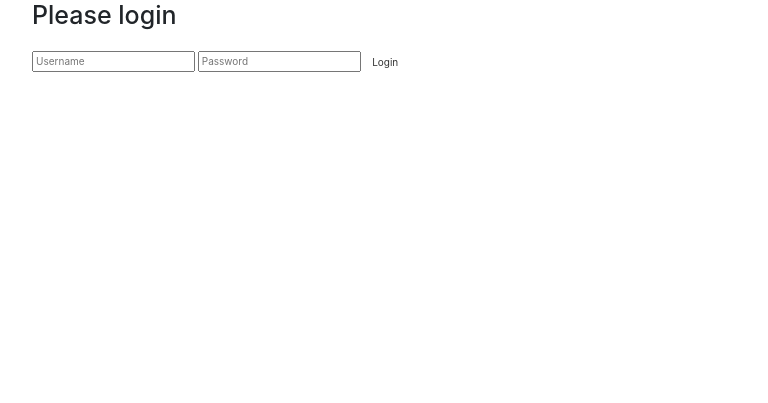
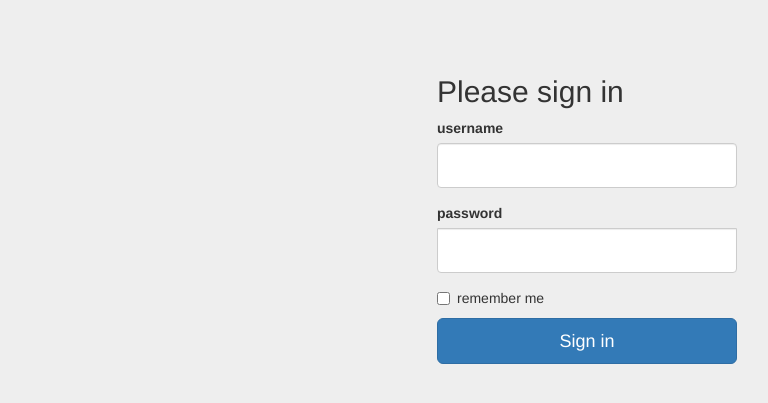
Before and after one commit to ayushprd/Event_Management_WebApp, a Flask app: page /login in a window 1280 px wide. Shown: the top 403 px of the page, without its empty margins (53-821 px from the left). Run offline with Flask 2, Linux system fonts and the light colour scheme; some libraries are stand-ins or nearby versions.

Commit message:
login
added user_login and signup

```diff
--- a/app.py
+++ b/app.py
@@ -1,10 +1,20 @@
 from flask import Flask, render_template, url_for, request, redirect, flash
 from flask_sqlalchemy import SQLAlchemy
 import json
+from flask_bootstrap import Bootstrap
+from flask_wtf import FlaskForm
+from wtforms import StringField, PasswordField, BooleanField
+from wtforms.validators import InputRequired, Email, Length
+from werkzeug.security import generate_password_hash, check_password_hash
+from flask_login import LoginManager, UserMixin, login_user, login_required, logout_user, current_user
 
 app = Flask(__name__)
 app.config['SQLALCHEMY_DATABASE_URI'] = 'sqlite:///test.db'
-
+app.config['SECRET_KEY'] = 'Thisissupposedtobesecret!'
+bootstrap = Bootstrap(app)
+login_manager = LoginManager()
+login_manager.init_app(app)
+login_manager.login_view = 'login'
 
 db = SQLAlchemy(app)
 
@@ -17,6 +27,27 @@ class Todo(db.Model):
 
     def __repr__(self):
         return '<Task %r>' % self.id
+
+
+class User(UserMixin, db.Model):
+    id = db.Column(db.Integer, primary_key=True)
+    username = db.Column(db.String(15), unique=True)
+    email = db.Column(db.String(50), unique=True)
+    password = db.Column(db.String(80))
+
+@login_manager.user_loader
+def load_user(user_id):
+    return User.query.get(int(user_id))
+
+class LoginForm(FlaskForm):
+    username = StringField('username', validators=[InputRequired()])
+    password = PasswordField('password', validators=[InputRequired()])
+    remember = BooleanField('remember me')
+
+class RegisterForm(FlaskForm):
+    email = StringField('email', validators=[InputRequired(), Email(message='Invalid email'), Length(max=50)])
+    username = StringField('username', validators=[InputRequired()])
+    password = PasswordField('password', validators=[InputRequired()])
 
 
 @app.route('/', methods=['POST', 'GET'])
@@ -58,53 +89,8 @@ def index():
 
 
        car = 5
-       peter = Todo.query.filter_by(name='Kaalrarv').first()
-       return render_template('Current.html', names=names, descs=descs, dates=dates, peter=peter) # ,events=events, rows=rows)
 
-
-
-@app.route('/past', methods=['POST', 'GET'])
-def past():
-
-       events = Todo.query.all()
-        #rows = Todo.query.count()
-       names = []
-       descs = []
-       dates = []
-       for event in events:
-           names.append(event.name)
-           descs.append(event.desc)
-           dates.append(event.date)
-
-
-       return render_template('Past.html', names=names, descs=descs, dates=dates) # ,events=events, rows=rows)
-
-
-
-
-
-
-
-@app.route('/upcoming', methods=['POST', 'GET'])
-def upcoming():
-
-       events = Todo.query.all()
-        #rows = Todo.query.count()
-       names = []
-       descs = []
-       dates = []
-       for event in events:
-           names.append(event.name)
-           descs.append(event.desc)
-           dates.append(event.date)
-
-
-       return render_template('Upcoming.html', names=names, descs=descs, dates=dates) # ,events=events, rows=rows)
-
-
-
-
-
+       return render_template('Current.html', names=names, descs=descs, dates=dates) # ,events=events, rows=rows)
 
 
 @app.route('/delete/<int:id>')
@@ -114,7 +100,7 @@ def delete(id):
     try:
         db.session.delete(event_to_delete)
         db.session.commit()
-        return redirect('/admin')
+        return redirect('/')
     except:
         return "there was a problem deleting that event"
 
@@ -141,84 +127,39 @@ def update(id):
 
 
 
+@app.route('/admin', methods=['GET'])
+def admin():
+    return render_template('admin.html')
+
+@app.route('/login', methods=['GET', 'POST'])
+def login():
+    form = LoginForm()
+
+    if form.validate_on_submit():
+        user = User.query.filter_by(username=form.username.data).first()
+        if user :
+            if user.password == form.password.data:
+                return redirect('/admin')
+        return '<h1>Invalid username or password</h1>'
+       # return '<h1>' + form.username.data + ' ' + form.password.data+ '</h1>'
+
+    return render_template('login_page.html', form=form)
 
 
+@app.route('/signup', methods=['GET', 'POST'])
+def signup():
+    form = RegisterForm()
 
+    if form.validate_on_submit():
+        new_user = User(username=form.username.data, email=form.email.data, password=form.password.data)
 
+        db.session.add(new_user)
+        db.session.commit()
+        return '<h1>New user has been created</h1>'
 
+        #return '<h1>' + form.username.data + ' '+ form.email.data +' '+ form.password.data+ '</h1>'
 
-
-
-
-
-
-
-
-
-
-
-@app.route('/admin', methods=['GET', 'POST'])
-def admin():
-    if request.method == 'POST':
-        event_name = request.form['name']
-        event_desc = request.form['desc']
-        event_date = request.form['date']
-        new_event = Todo(name=event_name, desc=event_desc, date=event_date)
-
-
-
-        try:
-            db.session.add(new_event)
-            db.session.commit()
-
-            return redirect('/')
-
-        except:
-            return 'there was an error'
-
-    else:
-       events = Todo.query.all()
-        #rows = Todo.query.count()
-       names = []
-       descs = []
-       dates = []
-       for event in events:
-           names.append(event.name)
-           descs.append(event.desc)
-           dates.append(event.date)
-
-       #return render_template('Current.html', names=names, descs=descs, dates=dates, peter=peter) # ,events=events, rows=rows)
-       return render_template('admin.html', events=events)
-
-
-
-@app.route('/login', methods=['GET','POST'])
-def login():
-    error = None
-    if request.method == 'POST':
-        if request.form['username'] != 'admin' or request.form['password'] != 'admin':
-            error = 'Invalid credentials. Please try again.'
-        else:
-            return redirect('/admin')
-    return render_template('login_page.html', error=error)
-
-@app.route('/search', methods=['GET', 'POST'])
-def searching():
-    if request.method == 'POST':
-        squery = request.form['ing']
-        sanswer = Todo.query.filter_by(name=squery).first()
-
-        return render_template('result.html', sanswer=sanswer)
-    else:
-        return render_template('search.html')
-
-
-
-
-
-
-
-
+    return render_template('signup.html', form=form)
 
 
 if __name__ == "__main__":
--- /dev/null
+++ b/static/css/signin.css
@@ -0,0 +1,40 @@
+body {
+    padding-top: 40px;
+    padding-bottom: 40px;
+    background-color: #eee;
+  }
+
+  .form-signin {
+    max-width: 330px;
+    padding: 15px;
+    margin: 0 auto;
+  }
+  .form-signin .form-signin-heading,
+  .form-signin .checkbox {
+    margin-bottom: 10px;
+  }
+  .form-signin .checkbox {
+    font-weight: normal;
+  }
+  .form-signin .form-control {
+    position: relative;
+    height: auto;
+    -webkit-box-sizing: border-box;
+       -moz-box-sizing: border-box;
+            box-sizing: border-box;
+    padding: 10px;
+    font-size: 16px;
+  }
+  .form-signin .form-control:focus {
+    z-index: 2;
+  }
+  .form-signin input[type="email"] {
+    margin-bottom: -1px;
+    border-bottom-right-radius: 0;
+    border-bottom-left-radius: 0;
+  }
+  .form-signin input[type="password"] {
+    margin-bottom: 10px;
+    border-top-left-radius: 0;
+    border-top-right-radius: 0;
+  }
--- a/templates/login_page.html
+++ b/templates/login_page.html
@@ -1,27 +1,26 @@
-<html>
-  <head>
-    <title>Flask Intro - login page</title>
-    <meta name="viewport" content="width=device-width, initial-scale=1.0">
-    <link href="static/bootstrap.min.css" rel="stylesheet" media="screen">
-    <link rel="stylesheet" href="https://maxcdn.bootstrapcdn.com/bootstrap/4.0.0/css/bootstrap.min.css" integrity="sha384-Gn5384xqQ1aoWXA+058RXPxPg6fy4IWvTNh0E263XmFcJlSAwiGgFAW/dAiS6JXm" crossorigin="anonymous">
+{% extends "bootstrap/base.html" %}
+{% import "bootstrap/wtf.html" as wtf %}
 
-  </head>
-  <body>
+{% block title %}
+Login
+{% endblock %}
 
+{% block styles %}
+{{super()}}
+<link rel="stylesheet" href="{{url_for('.static', filename='css/signin.css')}}">
+{% endblock %}
+
+{% block content %}
     <div class="container">
-      <h1>Please login</h1>
-      <br>
-      <form action="" method="post">
-        <input type="text" placeholder="Username" name="username" value="{{
-          request.form.username }}">
-         <input type="password" placeholder="Password" name="password" value="{{
-          request.form.password }}">
-        <input class="btn btn-default" type="submit" value="Login">
+
+      <form class="form-signin" method="POST" action="/login">
+        <h2 class="form-signin-heading">Please sign in</h2>
+        {{ form.hidden_tag() }}
+        {{ wtf.form_field(form.username) }}
+        {{ wtf.form_field(form.password) }}
+        {{ wtf.form_field(form.remember) }}
+        <button class="btn btn-lg btn-primary btn-block" type="submit">Sign in</button>
       </form>
-      {% if error %}
-        <p class="error"><strong>Error:</strong> {{ error }}</p>
-      {% endif %}
-    </div>
 
-  </body>
-</html>
+    </div> <!-- /container -->
+{% endblock %}
```
Also changed, not shown: templates/signup.html (added, +26 -0 lines).
